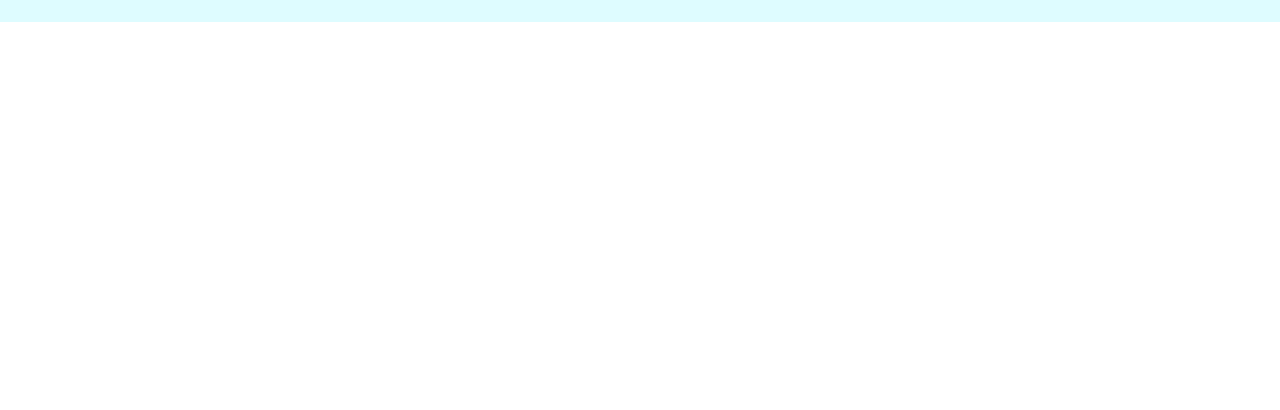
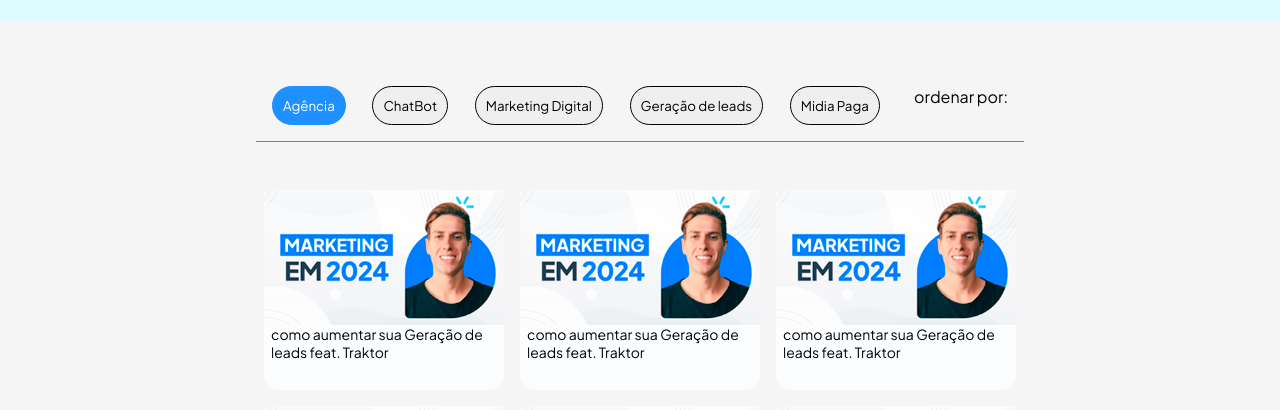
Before and after one commit to osvaldosoares-hub/landing-Page-Leadster, a Next.js app: page / in a window 1280 px wide. Shown: the part 538-948 px from the top of the page. Before the commit the page ends 800 px from the top, so only its background shows below. Built offline with nearby package versions, Linux system fonts and the light colour scheme.

Commit message:
começando as regras dos videos

```diff
--- a/src/app/layout.tsx
+++ b/src/app/layout.tsx
@@ -1,6 +1,7 @@
+import { NavBar } from '@/components/Headers'
 import './globals.css'
 import { Inter } from 'next/font/google'
-import { NavBar } from '@/components/Headers'
+
 
 const inter = Inter({ subsets: ['latin'] })
 
--- a/src/app/page.tsx
+++ b/src/app/page.tsx
@@ -1,7 +1,11 @@
+import { VideosContainer } from '@/components/Main'
 import './page.css'
 
+
 export default function Home() {
+
   return (
+    <>
     <div className="container">
       <div className="section">
           <button>WEBINARS EXCLUSIVO</button>
@@ -12,5 +16,7 @@
           <p>Conheça as estratégias que mudaram o jogo e como aplica-las no seu negócio</p>
       </div>
     </div>
+    <VideosContainer/>
+    </>
   )
 }
--- /dev/null
+++ b/src/components/Main/index.tsx
@@ -0,0 +1,92 @@
+'use client'
+import { useEffect, useState } from 'react'
+import './style.css'
+import { videos } from '../../../videos'
+interface arrayVideo{
+    id:number;
+    nome:string;
+    thumb:string;
+    url:string;
+    type:string
+}
+export const VideosContainer=()=>{
+    //console.log(videos)
+    const [ButtonSelect, setButtonSelect] = useState('Agência');
+    const [arrayVideo] = useState(videos);
+    const [Select, setSelect] = useState(false)
+    const [arrayFilter, setArrayFilter] = useState<arrayVideo[]>([]);
+
+    const OrdernarVideos= (tipo:string)=>{
+        setButtonSelect(tipo)
+        setArrayFilter(arrayVideo.filter(values=> values.type === tipo))
+        setSelect(true)
+    }
+
+    //console.log(arrayFilter)
+    return (
+        <div className="ContainerMain">
+            <div className="Main">
+                <div className="HeaderMain">
+                    <div className='ButtonsHeader'>
+                    <button onClick={()=> OrdernarVideos('Agência')}
+                    style={{
+                        backgroundColor: ButtonSelect === 'Agência' ? '#1E90FF' : '',
+                        border: ButtonSelect === 'Agência' ? '1px solid #1E90FF' : '',
+                        color: ButtonSelect === 'Agência' ? 'white' : ''
+                    }}
+                        >Agência</button>
+                    <button onClick={()=> OrdernarVideos('ChatBot')}
+                    style={{
+                        backgroundColor:ButtonSelect==='ChatBot'? '#1E90FF':'',
+                        border: ButtonSelect === 'ChatBot' ? '1px solid #1E90FF' : '',
+                        color: ButtonSelect === 'ChatBot' ? 'white' : ''
+                    }}>ChatBot</button>
+                    <button onClick={()=> OrdernarVideos('Marketing')} style={{
+                        backgroundColor:ButtonSelect==='Marketing'? '#1E90FF':'',
+                        border: ButtonSelect === 'Marketing' ? '1px solid #1E90FF' : '',
+                        color: ButtonSelect === 'Marketing' ? 'white' : ''
+                        }}>Marketing Digital</button>
+                    <button onClick={()=> OrdernarVideos('Geração')} style={{
+                        backgroundColor:ButtonSelect==='Geração'? '#1E90FF':'',
+                        border: ButtonSelect === 'Geração' ? '1px solid #1E90FF' : '',
+                        color: ButtonSelect === 'Geração' ? 'white' : ''
+                        }}>Geração de leads</button>
+                    <button onClick={()=> OrdernarVideos('Midia')} style={{
+                        backgroundColor:ButtonSelect==='Midia'? '#1E90FF':'',
+                        border: ButtonSelect === 'Midia' ? '1px solid #1E90FF' : '',
+                        color: ButtonSelect === 'Midia' ? 'white' : ''
+                        }}>Midia Paga</button>
+                    </div>
+
+                    <div>
+                        <p>
+                            ordenar por:
+                        </p>
+
+                    </div>
+                </div>
+                <div className="BodyMain">
+                        <div className='MainCards'>
+                        {Select?<>{arrayFilter?.map(values =>(
+                                <div key={values.id} className='cards'>
+                                    <div className='hoverImg'></div>
+                                    <img src='../../img/thumbnail.png' alt=''/>
+                                    <p>{values.nome}</p>
+                                </div>
+                            ))} </>: <>
+
+                            {arrayVideo?.map(values =>(
+                                <div key={values.id} className='cards'>
+                                    <div className='hoverImg'></div>
+                                    <img src='../../img/thumbnail.png' alt=''/>
+                                    <p>{values.nome}</p>
+                                </div>
+                            ))} </>}
+                        </div>
+
+                </div>
+
+            </div>
+        </div>
+    )
+}
--- /dev/null
+++ b/src/components/Main/style.css
@@ -0,0 +1,80 @@
+.ContainerMain{
+    display: flex;
+    align-items: center;
+    justify-content: center;
+
+    background-color: rgb(245, 245, 245);
+
+}
+.Main{
+    width: 60%;
+}
+.HeaderMain{
+    display: flex;
+    justify-content: space-between;
+    width: 100%;
+    padding: 1em;
+    margin-top: 3em;
+    border-bottom: 1px solid gray;
+}
+.HeaderMain .ButtonsHeader{
+    display: flex;
+
+
+}
+.ButtonsHeader button{
+    border-radius: 20px;
+    border: 1px solid black;
+    padding: 10px;
+    margin-right: 2em;
+}
+.ButtonsHeader button:hover{
+    color: #1E90FF;
+    border:1px solid #1E90FF;
+}
+.BodyMain{
+    width: 100%;
+    margin-top: 2em;
+
+}
+.MainCards{
+    width: 100%;
+    display: flex;
+    flex-wrap: wrap;
+    justify-content: space-around;
+
+}
+.cards{
+    margin-top: 1em;
+    border-radius: 15px;
+    display: flex;
+    flex-direction: column;
+    background-color: rgb(251, 253, 255);
+    height: 200px;
+}
+.cards img{
+    width: 240px;
+}
+.cards p{
+    margin-left: 0.5em;
+    font-size: 14px;
+    width: 230px;
+}
+.cards:hover{
+
+    color: #1E90FF;
+}
+.hoverImg{
+    display: block;
+    width: 240px;
+    height: 135px;
+   border-radius: 15px 15px 0 0 ;
+    position: absolute;
+}
+.cards:hover .hoverImg{
+    background-color: #1E90FF42;
+    background-image: url('../../../public/img/play.svg');
+    background-repeat: no-repeat;
+    background-position: center;
+
+}
--- /dev/null
+++ b/videos.ts
@@ -0,0 +1,74 @@
+export const videos= [
+    {
+        id:1,
+        nome:'como aumentar sua Geração de leads feat. Traktor',
+        url:'',
+        thumb:'',
+        type:'Agência',
+
+    },
+    {
+        id:2,
+        nome:'como aumentar sua Geração de leads feat. Traktor',
+        url:'',
+        thumb:'',
+        type:'ChatBot',
+    },
+    {
+        id:3,
+        nome:'como aumentar sua Geração de leads feat. Traktor',
+        url:'',
+        thumb:'',
+        type:'ChatBot',
+    },
+    {
+        id:4,
+        nome:'como aumentar sua Geração de leads feat. Traktor',
+        url:'',
+        thumb:'',
+        type:'ChatBot',
+    },
+    {
+        id:5,
+        nome:'como aumentar sua Geração de leads feat. Traktor',
+        url:'',
+        thumb:'',
+        type:'Marketing',
+    },
+    {
+        id:6,
+        nome:'como aumentar sua Geração de leads feat. Traktor',
+        url:'',
+        thumb:'',
+        type:'Geração',
+    },
+    {
+        id:7,
+        nome:'como aumentar sua Geração de leads feat. Traktor',
+        url:'',
+        thumb:'',
+        type:'Midia',
+    },
+    {
+        id:8,
+        nome:'como aumentar sua Geração de leads feat. Traktor',
+        url:'',
+        thumb:'',
+        type:'Geração',
+    },
+    {
+        id:9,
+        nome:'como aumentar sua Geração de leads feat. Traktor',
+        url:'',
+        thumb:'',
+        type:'Midia',
+    },
+    {
+        id:10,
+        nome:'como aumentar sua Geração de leads feat. Traktor',
+        url:'',
+        thumb:'',
+        type:'Agência',
+    },
+
+]
```
Also changed, not shown: public/img/play.svg (added), src/components/Headers/index.tsx (renamed from src/components/Headers/index.js).
